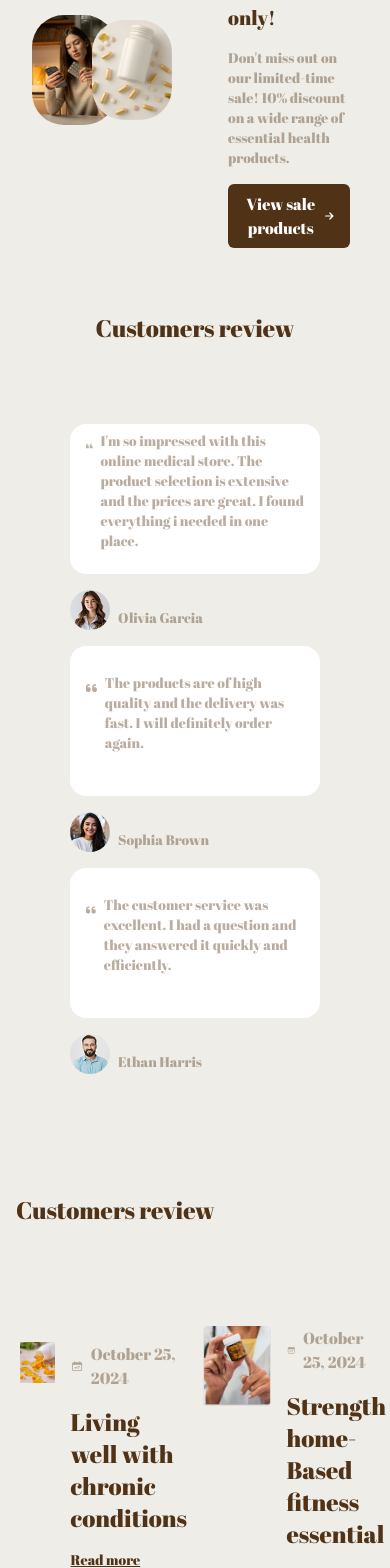
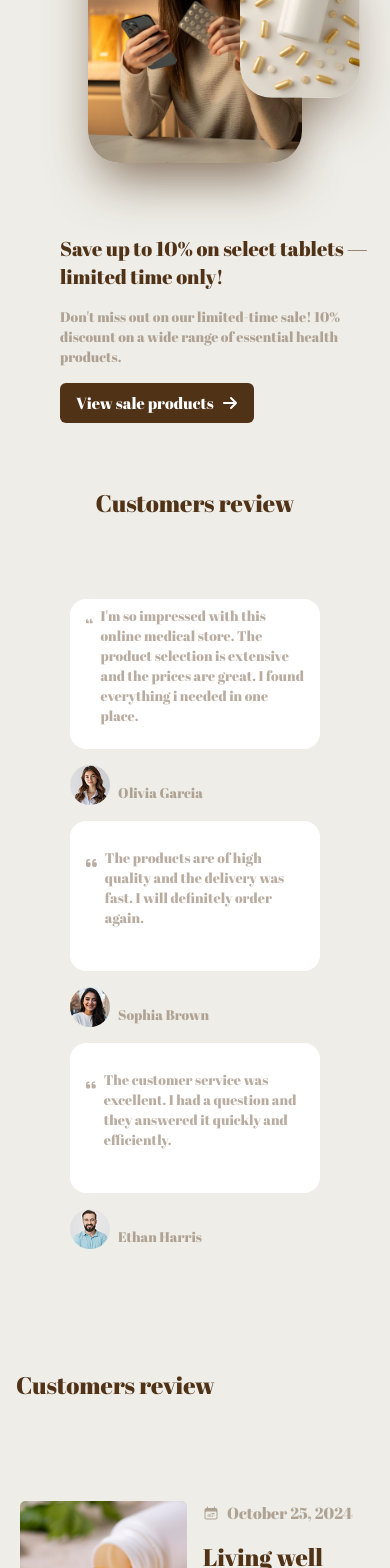
Before and after one commit to kareem-shalan/Medifit, a React (Vite) app: page /home in a window 390 px wide. Shown: the part 5384-6952 px from the top of the page. Built offline with nearby package versions, Linux system fonts and the light colour scheme.

Commit message:
FULL HOME PAGE

```diff
--- a/src/components/MainHeroHome/MainHeroHome.jsx
+++ b/src/components/MainHeroHome/MainHeroHome.jsx
@@ -381,21 +381,21 @@ export function MainHeroHome() {
 
 
 
-      <motion.div className="w-full container mx-auto flex flex-row items-center justify-center gap-8 my-10 px-4">
+      <motion.div className="w-full container mx-auto flex flex-col md:flex-row items-center justify-center gap-8 my-10 px-4">
         {/* Image Section */}
         <motion.div
           initial={{ scale: 0, filter: "blur(100px)", x: -100 }}
           animate={{ scale: 1, filter: "blur(0px)", x: 0 }}
           transition={{ duration: 0.5, delay: 1.1 }}
-          className="relative flex items-center justify-center rounded-4xl w-full max-w-[600px] p-4 me-auto"
+          className="relative flex items-center justify-center rounded-4xl w-full md:max-w-[600px] max-w-[300px] p-4 md:me-auto mx-auto"
         >
           <motion.img initial={{ scale: 0, filter: "blur(100px) ", y: -100 }} animate={{ scale: 1, filter: "blur(0px)", y: 0 }} transition={{ duration: 0.5, delay: 0.5 }}
-            className="w-full h-auto object-cover rounded-4xl"
+            className="w-[80%] md:w-full h-auto object-cover rounded-4xl   shadow-2xl shadow-[#503217]/70 "
             src="/Images/young-woman.png"
             alt="save-10-off"
           />
           <motion.img initial={{ scale: 0, filter: "blur(100px) ", y: -100 }} animate={{ scale: 1, filter: "blur(0px)", y: 0 }} transition={{ duration: 0.5, delay: 0.5 }}
-            className="absolute w-[80px] sm:w-[100px] md:w-[150px] lg:w-[200px] object-cover rounded-4xl transform -translate-x-1/2 left-[100%]"
+            className="absolute w-[40%] shadow-2xl shadow-[#503217]/50 sm:w-[100px] md:w-[150px] lg:w-[200px] object-cover rounded-4xl transform -translate-x-1/2 left-[85%] md:left-[90%] "
             src="/Images/Mask-group.png"
             alt="save-10-off"
           />
@@ -517,20 +517,28 @@ export function MainHeroHome() {
 
 
 
-      <div className='flex justify-between  items-center gap-4 p-5 '>
+      <div className='flex justify-between flex-col md:flex-row  items-center gap-4 p-5 '>
 
 
 
 
-        <div className='flex w-1/2 items-start justify-center gap-4   rounded-2xl'>
+        <motion.div
+        initial={{ scale: 0, filter: "blur(100px)", x: "-100%" }} animate={{ scale: 1, filter: "blur(0px)", x: 0 }} transition={{ duration: 0.5, delay: 0.5  , ease: "easeInOut" }}
+
+        className='flex w-full md:w-1/2 items-start justify-center gap-4   rounded-2xl'>
 
           <div className='w-full h-full '>
-            <motion.img initial={{ scale: 0, filter: "blur(100px)", y: -100 }} animate={{ scale: 1, filter: "blur(0px)", y: 0 }} transition={{ duration: 0.5, delay: 0.5 }}
+            <motion.img
+
               className='w-full h-full object-cover' src="/Images/Rectangle.png" alt="healthcare-insights" />
 
           </div>
 
-          <div className='w-full h-full text-[#503217] flex flex-col items-start
+          <motion.div
+          initial={{ scale: 0, filter: "blur(100px)", x: "100%" }} animate={{ scale: 1, filter: "blur(0px)", x: 0 }} transition={{ duration: 0.5, delay: 1 , ease: "easeInOut" }}
+
+
+          className='w-full h-full text-[#503217] flex flex-col items-start
             justify-start gap-4'>
             <p className='flex items-center text-[#503217]/40 font-medium justify-center gap-2'> <HiCalendarDateRange /> October 25, 2024
 
@@ -544,13 +552,17 @@ export function MainHeroHome() {
             <Link className='text-sm mt-auto underline' to='/about'>Read more</Link>
 
 
-          </div>
+          </motion.div>
 
 
-        </div>
+        </motion.div>
 
 
-        <div className='flex w-1/2 items-start justify-center gap-4  rounded-2xl'>
+        <motion.div
+
+
+
+        initial={{ scale: 0, filter: "blur(100px)", x: "-100%" }} animate={{ scale: 1, filter: "blur(0px)", x: 0 }} transition={{ duration: 0.5, delay: 0.5  , ease: "easeInOut" }}className='flex w-full md:w-1/2 items-start justify-center gap-4  rounded-2xl'>
 
           <div className='w-1/2 h-full '>
             <motion.img initial={{ scale: 0, filter: "blur(100px)", y: -100 }} animate={{ scale: 1, filter: "blur(0px)", y: 0 }} transition={{ duration: 0.5, delay: 0.5 }}
@@ -558,7 +570,11 @@ export function MainHeroHome() {
 
           </div>
 
-          <div className='w-1/2 h-full text-[#503217] flex flex-col items-start
+          <motion.div
+
+          initial={{ scale: 0, filter: "blur(100px)", x: "100%" }} animate={{ scale: 1, filter: "blur(0px)", x: 0 }} transition={{ duration: 0.5, delay: 1 , ease: "easeInOut" }}
+
+          className='w-1/2 h-full text-[#503217] flex flex-col items-start
 justify-start gap-4'>
             <p className='flex items-center text-[#503217]/40 font-medium justify-center gap-2'> <HiCalendarDateRange /> October 25, 2024
 
@@ -571,10 +587,10 @@ justify-start gap-4'>
             <Link className='text-sm mt-auto underline' to='/about'>Read more</Link>
 
 
-          </div>
+          </motion.div>
 
 
-        </div>
+        </motion.div>
 
 
 
```
